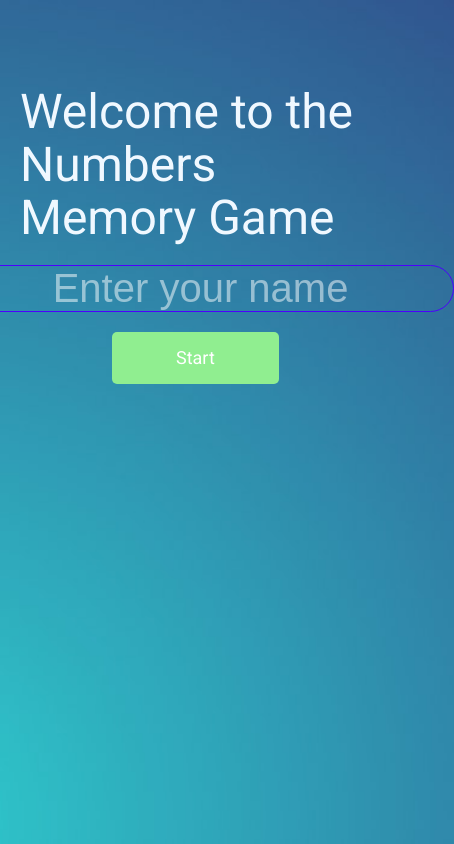
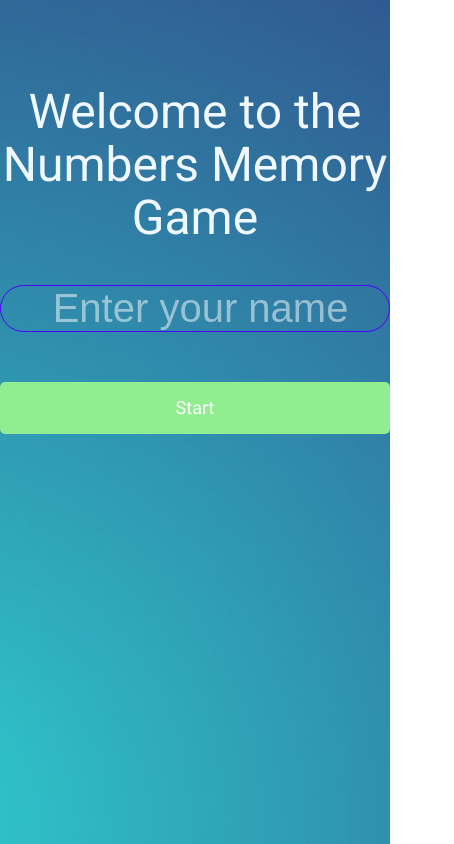
Before and after one commit to KIRTISHD/number-game-app, an Angular app: page / in a window 390 px wide. Shown: the whole page, 454 px wide, since content can reach past the window. Built offline with nearby package versions, Linux system fonts and the light colour scheme.

Commit message:
some css changes for mobile view

```diff
--- a/src/app/finish/finish.component.css
+++ b/src/app/finish/finish.component.css
@@ -28,6 +28,7 @@
     margin-top: 20px;
     font-size: 36px;
     color: yellow;
+    width: 100%;
 }
 
 .final-button{
--- a/src/app/game/game.component.css
+++ b/src/app/game/game.component.css
@@ -7,18 +7,6 @@
     width: 100%;
     display: block;
 }
-
-/* .main-container{
-    text-align: center;
-    padding: 0 2rem;
-    position: absolute;
-    height: 100%;
-    display: flex;
-    flex-direction: column;
-    text-align: center;
-    justify-content: center;
-    align-items: center;
-} */
 
 .main-container {
     text-align: center;
@@ -38,12 +26,9 @@
     border-radius: 100px;
     background: rgba(0, 0, 100, 0.2);
     border: 1px solid #4c00ff;
-    /* border-width: 0px !important;
-    border-style: initial !important;
-    border-color: initial !important;
-    border-image: initial !important; */
     outline: 0px !important;
     background: none;
+    width: 100%;
 }
 
 button {
@@ -55,6 +40,7 @@ button {
     color: black;
     border: none;
     border-radius: 4px;
+    text-align: center;
 }
 
 .actual-number {
@@ -66,9 +52,12 @@ button {
 .number-header {
     color: whitesmoke;
     font-size: 40px;
+    line-height: 1.1;
+    width: 100%;
 }
 
 .timestyle {
+    margin-top: 20px;
     width: 100%;
     background-color: red;
     border-top: 4px solid red;
@@ -84,3 +73,18 @@ button {
         width: 0%;
     }
 }
+
+@media only screen and (max-width: 600px) {
+    body {
+      background-color: lightblue;
+      overflow: visible;
+    }
+
+    .container{
+        width: 100%;
+    }
+
+    button {
+        max-width: 100%;
+    }
+  }
--- a/src/app/start/start.component.css
+++ b/src/app/start/start.component.css
@@ -1,25 +1,4 @@
-/*container{
-    width: 100%;
-}
 
-.header-container{
-    text-align: center;
-    padding: 0 2rem;
-    position: absolute;
-    height: 100%;
-    display: flex;
-    flex-direction: column;
-    text-align: center;
-    justify-content: center;
-    align-items: center;
-
-}
-
-
-
-.example-full-width {
-    width: 100%;
-}*/
 .container {
     padding-top: 17%;
 }
@@ -48,6 +27,7 @@
     margin: 10px;
     font-size: large;
     margin: 20px;
+    text-align: center;
 }
 
 .start-header {
@@ -55,6 +35,7 @@
     line-height: 1.1;
     color: aliceblue;
     margin: 20px;
+    text-align: center;
 }
 
 .name-input {
@@ -64,10 +45,6 @@
     border-radius: 100px;
     background: rgba(0, 0, 100, 0.2);
     border: 1px solid #4c00ff;
-    /* border-width: 0px !important;
-    border-style: initial !important;
-    border-color: initial !important;
-    border-image: initial !important; */
     outline: 0px !important;
     background: none;
 }
@@ -75,3 +52,29 @@
 input::placeholder{
     color: rgba(255, 255, 255, 0.5);
   }
+
+  @media only screen and (max-width: 600px) {
+    body {
+      background-color: lightblue;
+      overflow: visible;
+    }
+
+    .container{
+        width: 100%;
+    }
+
+    .start-header{
+        text-align: center;
+        width: 100%;
+    }
+
+    .start-btn{
+        margin-top: 50px;
+        text-align: center;
+        width: 100%;
+    }
+    .name-input{
+        margin-top: 20px;
+        width: 100%;
+    }
+  }
```
